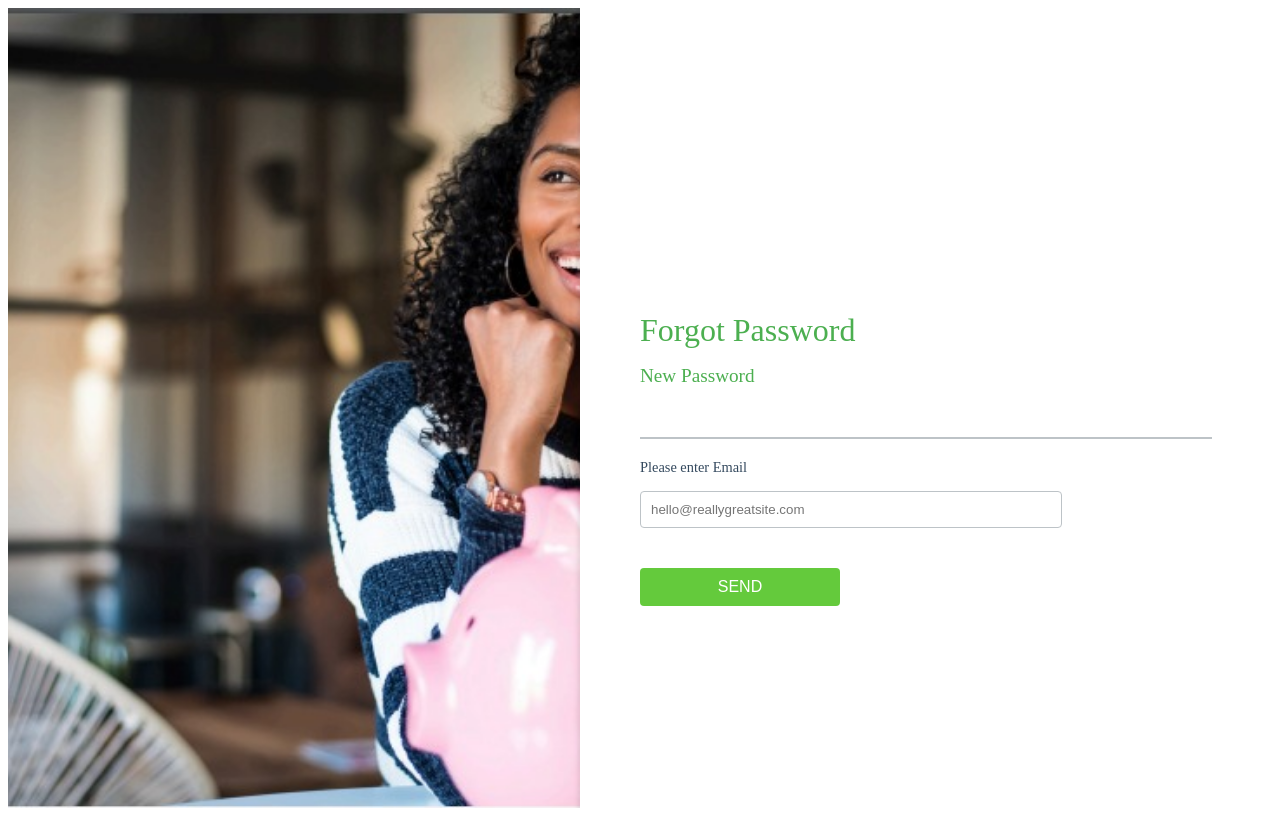
After one commit to AfricodeAcademy/tabpay, a Flask app: page /forgot in a window 1280 px wide. The commit adds this page. Run offline with Flask 3, Linux system fonts and the light colour scheme.

Commit message:
created forgot_password.html and styled this page where neccessary with styles.css,downloaded an image and created a route that renders the template

```diff
--- a/app/routes.py
+++ b/app/routes.py
@@ -6,3 +6,7 @@ main = Blueprint('main', __name__)
 @main.route('/')
 def home():
     return render_template('index.html')
+
+@main.route('/forgot')
+def forgot():
+    return render_template('forgot_password.html')
--- a/app/static/css/styles.css
+++ b/app/static/css/styles.css
@@ -0,0 +1,104 @@
+/* Container holding both image and form */
+.container {
+    display: flex;  /* Flexbox for side-by-side layout */
+    height: 100vh;  /* Full viewport height */
+    width: 100%;    /* Full width */
+    overflow: hidden; /* Ensure no overflow */
+}
+
+/* Left section containing the image */
+.left {
+    flex: 1;  /* Take up half the container */
+    display: flex;
+    justify-content: center;
+    align-items: center;
+    background-size: cover;
+    background-position: center;
+    overflow: hidden; /* Hide any overflow */
+    height: 100%;  /* Full height */
+}
+
+.left img {
+    height: 100%;   /* Set image height to full container height */
+    width: 100%;     /* Set image width to full container width */
+    object-fit: cover; /* Ensures the image covers the entire container */
+}
+
+/* Form section */
+.form-section {
+    flex: 1;  /* Take up the remaining space */
+    padding: 40px 60px;  /* Adjust padding for spacing */
+    display: flex;
+    flex-direction: column;
+    justify-content: center;
+    align-items: flex-start;  /* Align content to the left */
+    background-color: #ffffff;
+    height: 100vh;  /* Full height to match the image height */
+    box-shadow: -2px 0 5px rgba(0, 0, 0, 0.1); /* Slight shadow for separation */
+    max-width: 600px; /* Adjust max width */
+}
+
+/* Heading Styles */
+h1, h2 {
+    color: #4CAF50;  /* Light green color */
+    font-weight: 500; /* Adjust font weight */
+    margin-bottom: 5px; /* Reduce margin for closer spacing */
+    text-align: left; /* Align text to the left */
+}
+
+h2 {
+    font-size: 1.2rem; /* Smaller font size for subheading */
+    margin-bottom: 30px; /* Add spacing after subheading */
+}
+
+/* Paragraph and Label Styles */
+p, label {
+    color: #34495e; /* Darker color */
+    margin-bottom: 15px; /* Spacing between elements */
+    font-size: 0.9rem;  /* Adjust font size */
+    text-align: left; /* Align text to the left */
+}
+
+/* Input Styles */
+input {
+    width: 100%; /* Full width of form section */
+    max-width: 400px; /* Adjust width of input */
+    padding: 10px;  /* Add padding */
+    border: 1px solid #bdc3c7;  /* Softer border */
+    border-radius: 4px;  /* Rounded corners */
+    margin-bottom: 20px;  /* Space below input */
+    transition: border-color 0.3s;  /* Smooth transition on focus */
+}
+
+input:focus {
+    border-color: #4CAF50;  /* Green border on focus */
+    outline: none;  /* Remove default outline */
+}
+
+/* Button Styles */
+button {
+    padding: 10px 30px;  /* Adjust padding */
+    background-color: #64ca3c;  /* Green button */
+    color: white;  /* White text */
+    border: none;  /* No border */
+    border-radius: 4px;  /* Rounded corners */
+    cursor: pointer;  /* Pointer cursor */
+    font-size: 1rem;  /* Adjust font size */
+    width: 100%;  /* Full width */
+    max-width: 200px;  /* Limit max width */
+    margin-top: 20px;  /* Space above button */
+    transition: background-color 0.3s;  /* Smooth transition */
+}
+
+/* Hover effect for button */
+button:hover {
+    background-color: #4CAF50;  /* Slightly darker green on hover */
+}
+
+/* Horizontal line */
+hr {
+    border: none;  /* Remove default border */
+    border-top: 2px solid #bdc3c7;  /* Custom border style */
+    width: 100%;  /* Full width */
+    margin: 20px 0;  /* Spacing around line */
+}
--- a/app/templates/base.html
+++ b/app/templates/base.html
@@ -4,6 +4,7 @@
     <meta charset="UTF-8" />
     <meta name="viewport" content="width=device-width, initial-scale=1.0" />
     <title>TabPay</title>
+    <link rel="stylesheet" href="../static/css/styles.css">
   </head>
   <body>
     {% block content %} {% endblock %}
--- /dev/null
+++ b/app/templates/forgot_password.html
@@ -0,0 +1,19 @@
+{% extends "base.html" %}
+{% block content %}
+<div class="container">
+    <div class="left">
+        <img src="../static/images/image1.png" alt="Placeholder" class="object-cover h-full w-full">
+    </div>
+    <div class="form-section">
+        <div class="text-center">
+            <h1 class="text-4xl font-bold">Forgot Password</h1>
+            <h2 class="text-light mb-8 mt-4">New Password</h2>
+        </div>
+
+        <hr class="divider">
+        <label for="email" class="block text-gray-400 mb-4">Please enter Email</label>
+        <input type="email" id="email" placeholder="hello@reallygreatsite.com" class="border border-gray-300 p-2 rounded w-full mb-6" required>
+        <button class="bg-light-green-500 text-white py-2 px-4 rounded">SEND</button>
+    </div>
+</div>
+{% endblock %}
```
Also changed, not shown: app/static/images/image1.png (added).
